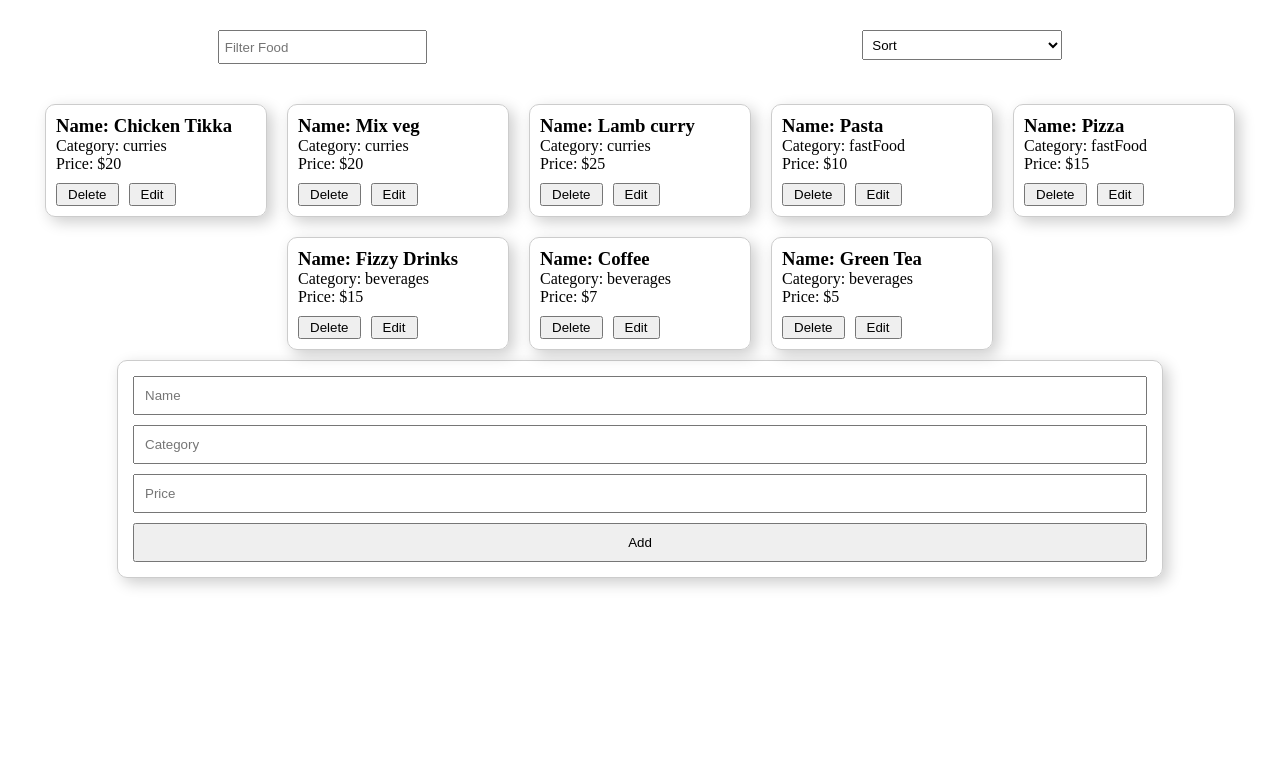
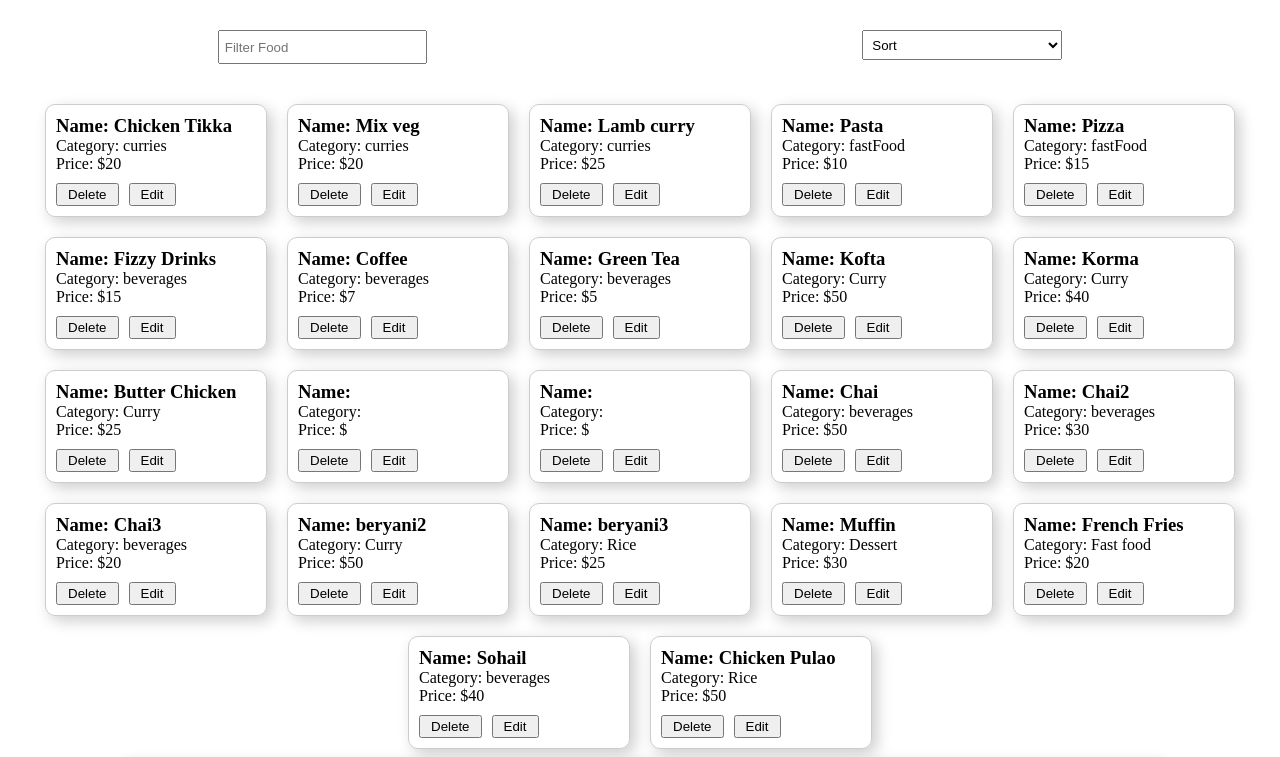
Before and after one commit to ashisohail/react-filter-sort, a React (Vite) app: page / in a window 1280 px wide. Shown: the top 757 px of the page. Built offline with nearby package versions, Linux system fonts and the light colour scheme; data requests are answered from the project's data file.

Commit message:
Updated functionality of adding recepie to DB.

```diff
--- a/db.json
+++ b/db.json
@@ -1,12 +1,136 @@
 {
   "recipies": [
-    { "name": "Chicken Tikka", "category": "curries", "price": 20 },
-    { "name": "Mix veg", "category": "curries", "price": 20 },
-    { "name": "Lamb curry", "category": "curries", "price": 25 },
-    { "name": "Pasta", "category": "fastFood", "price": 10 },
-    { "name": "Pizza", "category": "fastFood", "price": 15 },
-    { "name": "Fizzy Drinks", "category": "beverages", "price": 15 },
-    { "name": "Coffee", "category": "beverages", "price": 7 },
-    { "name": "Green Tea", "category": "beverages", "price": 5 }
+    {
+      "name": "Chicken Tikka",
+      "category": "curries",
+      "price": 20,
+      "id": "ac09"
+    },
+    {
+      "name": "Mix veg",
+      "category": "curries",
+      "price": 20,
+      "id": "7fee"
+    },
+    {
+      "name": "Lamb curry",
+      "category": "curries",
+      "price": 25,
+      "id": "221c"
+    },
+    {
+      "name": "Pasta",
+      "category": "fastFood",
+      "price": 10,
+      "id": "3b88"
+    },
+    {
+      "name": "Pizza",
+      "category": "fastFood",
+      "price": 15,
+      "id": "3474"
+    },
+    {
+      "name": "Fizzy Drinks",
+      "category": "beverages",
+      "price": 15,
+      "id": "08fb"
+    },
+    {
+      "name": "Coffee",
+      "category": "beverages",
+      "price": 7,
+      "id": "5d8d"
+    },
+    {
+      "name": "Green Tea",
+      "category": "beverages",
+      "price": 5,
+      "id": "3e79"
+    },
+    {
+      "id": "c4b6",
+      "name": "Kofta",
+      "category": "Curry",
+      "price": "50"
+    },
+    {
+      "id": "a50e",
+      "name": "Korma",
+      "category": "Curry",
+      "price": "40"
+    },
+    {
+      "id": "b590",
+      "name": "Butter Chicken",
+      "category": "Curry",
+      "price": "25"
+    },
+    {
+      "id": "9598",
+      "name": "",
+      "category": "",
+      "price": ""
+    },
+    {
+      "id": "b1da",
+      "name": "",
+      "category": "",
+      "price": ""
+    },
+    {
+      "id": "016c",
+      "name": "Chai",
+      "category": "beverages",
+      "price": "50"
+    },
+    {
+      "id": "612a",
+      "name": "Chai2",
+      "category": "beverages",
+      "price": "30"
+    },
+    {
+      "id": "7ef0",
+      "name": "Chai3",
+      "category": "beverages",
+      "price": "20"
+    },
+    {
+      "id": "b4c6",
+      "name": "beryani2",
+      "category": "Curry",
+      "price": "50"
+    },
+    {
+      "id": "6cce",
+      "name": "beryani3",
+      "category": "Rice",
+      "price": "25"
+    },
+    {
+      "id": "8df1",
+      "name": "Muffin",
+      "category": "Dessert",
+      "price": "30"
+    },
+    {
+      "id": "bedf",
+      "name": "French Fries",
+      "category": "Fast food",
+      "price": "20"
+    },
+    {
+      "id": "a900",
+      "name": "Sohail ",
+      "category": "beverages",
+      "price": "40"
+    },
+    {
+      "id": "6896",
+      "name": "Chicken Pulao",
+      "category": "Rice",
+      "price": "50"
+    }
   ]
 }
--- a/src/components/AddProduct.jsx
+++ b/src/components/AddProduct.jsx
@@ -1,5 +1,6 @@
-import React, { useState } from "react";
+import React, { useEffect, useState } from "react";
 import "./AddProduct.css";
+import axios from "axios";
 
 function AddProduct({ setFilteredProducts }) {
   const [addProduct, setAddProduct] = useState({
@@ -23,9 +24,26 @@ function AddProduct({ setFilteredProducts }) {
   const handleSubmit = (e) => {
     e.preventDefault();
     setAddProduct({ name: "", category: "", price: "" });
-    setFilteredProducts((preProducts) => {
-      return [...preProducts, addProduct];
-    });
+
+    // Adding product/recepies to the DB
+    axios
+      .post("http://localhost:3001/recipies", addProduct)
+      .then((response) => {
+        if (response.status === 201) {
+          setFilteredProducts((preProducts) => {
+            return [...preProducts, addProduct];
+          });
+        } else {
+          setFilteredProducts((preProducts) => {
+            return [...preProducts];
+          });
+        }
+      })
+      .catch(() => {
+        alert(
+          "There was an error while adding recepie to the database, Please try again."
+        );
+      });
   };
 
   return (
```
